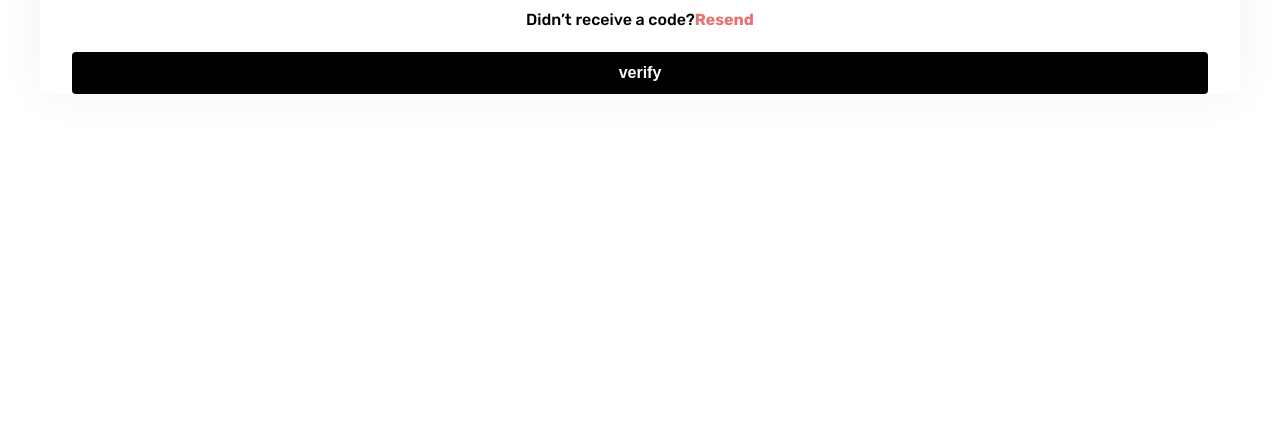
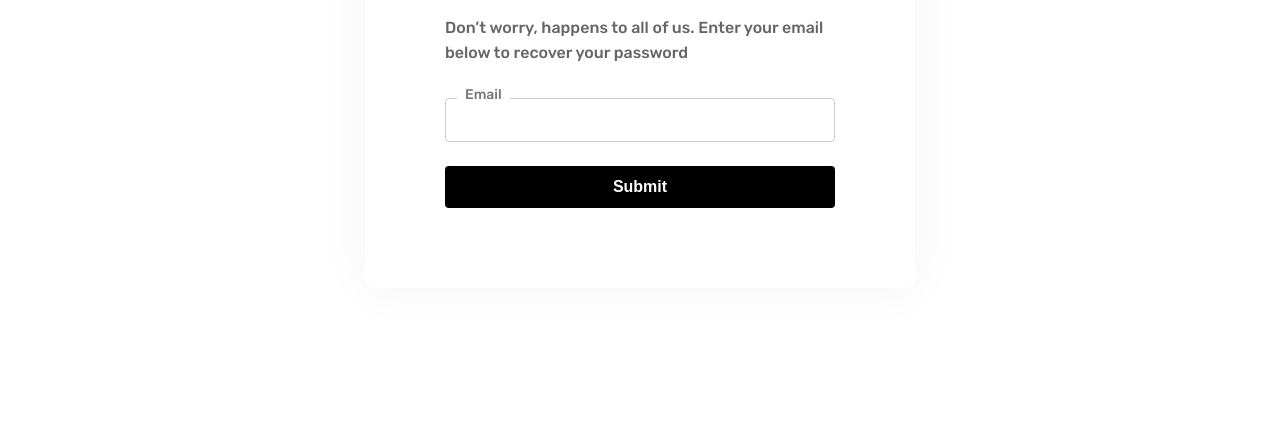
Before and after one commit to Ibrahim-Hassan74/Bike-Store, a plain HTML site: page my-component/forgotpassword.html in a window 1280 px wide. Shown: the part 353-800 px from the top of the page. Drawn offline with nearby package versions, Linux system fonts and the light colour scheme; files that its build step writes are made by us from their sources; files whose address does not match are found by name.

Commit message:
add my component file

```diff
--- a/assets/css/general.css
+++ b/assets/css/general.css
@@ -66,7 +66,7 @@ Medium: 11px
 :root {
   --primary-color: #000;
   --secondary-color: #545454;
-    --text-color1: #333333;
+  --text-color1: #333;
   --text-color2: #f4f4f4;
   --background-color: #fff;
 }
@@ -137,7 +137,6 @@ body {
   row-gap: 9.6rem;
   /* margin-bottom: 9.6rem; */
 }
-
 
 /* .gird:last-child {
   margin-bottom: 0;
@@ -263,7 +262,6 @@ body {
   margin-right: 1.6rem !important;
 }
 
-
 /* login styles */
 
 .login-description {
--- a/Verifycode.html
+++ b/my-component/forgotpassword.html
@@ -3,11 +3,6 @@
   <head>
     <meta charset="UTF-8" />
     <meta name="viewport" content="width=device-width, initial-scale=1.0" />
-    <link rel="stylesheet" href="assets/css/general.css" />
-    <link rel="stylesheet" href="assets/css/login.css" />
-    <link rel="stylesheet" href="assets/css/queries.css" />
-    <link rel="stylesheet" href="assets/css/forgotpassword.css" />
-    <link rel="stylesheet" href="assets/css/verifycode.css" />
     <script
       type="module"
       src="https://unpkg.com/ionicons@7.1.0/dist/ionicons/ionicons.esm.js"
@@ -16,12 +11,12 @@
       nomodule
       src="https://unpkg.com/ionicons@7.1.0/dist/ionicons/ionicons.js"
     ></script>
+    <script src="assets/js/lib.js" defer></script>
     <link rel="stylesheet" href="assets/css/general.css" />
-    <link rel="stylesheet" href="assets/css/register.css" />
+    <link rel="stylesheet" href="assets/css/login.css" />
     <link rel="stylesheet" href="assets/css/queries.css" />
-    <link rel="stylesheet" href="assets/css/general.css" />
+    <link rel="stylesheet" href="assets/css/forgotpassword.css" />
     <link rel="stylesheet" href="assets/css/style.css" />
-    <script src="assets/js/lib.js" defer></script>
     <title>Forgot Password</title>
   </head>
 
@@ -31,23 +26,21 @@
     </header>
     <div class="container">
       <div class="go-back">
-        <a href="login.html"> < Back to login</a>
+        <a href="login.html"> &lt; Back to login</a>
       </div>
-      <h1 class="heading-primary">Verify code</h1>
+      <h1 class="heading-primary">Forgot your password?</h1>
       <p class="login-description">
-        An authentication code has been sent to your email.
+        Don’t worry, happens to all of us. Enter your email below to recover
+        your password
       </p>
 
       <form class="login-form">
         <div class="input-container">
-          <label for="code">Enter Code</label>
-          <input type="text" id="code" name="code" required />
+          <label for="email">Email</label>
+          <input type="email" id="email" name="email" required />
         </div>
 
-        <div class="resend">
-          Didn’t receive a code?<a href="register.html">Resend</a>
-        </div>
-        <button type="submit" class="login-button">verify</button>
+        <button type="submit" class="login-button">Submit</button>
       </form>
     </div>
     <script src="assets/js/vendor.js"></script>
```
Also changed, not shown: assets/css/style.css (+40 -17 lines), my-component/Verifycode.html (renamed from forgotpassword.html, +10 -7 lines), my-component/setpassword.html (renamed from setpassword.html, +2 -7 lines), assets/css/card.css (indentation only), assets/css/register.css (indentation only), my-component/accessories.html (renamed from accessories.html), my-component/details1.html (renamed from details1.html), my-component/details2.html (renamed from details2.html), my-component/login.html (renamed from login.html), my-component/mountain.html (renamed from mountain.html), my-component/register.html (renamed from register.html), my-component/test.txt (renamed from test.txt). Lines whose indentation alone changed are shown as unchanged.
